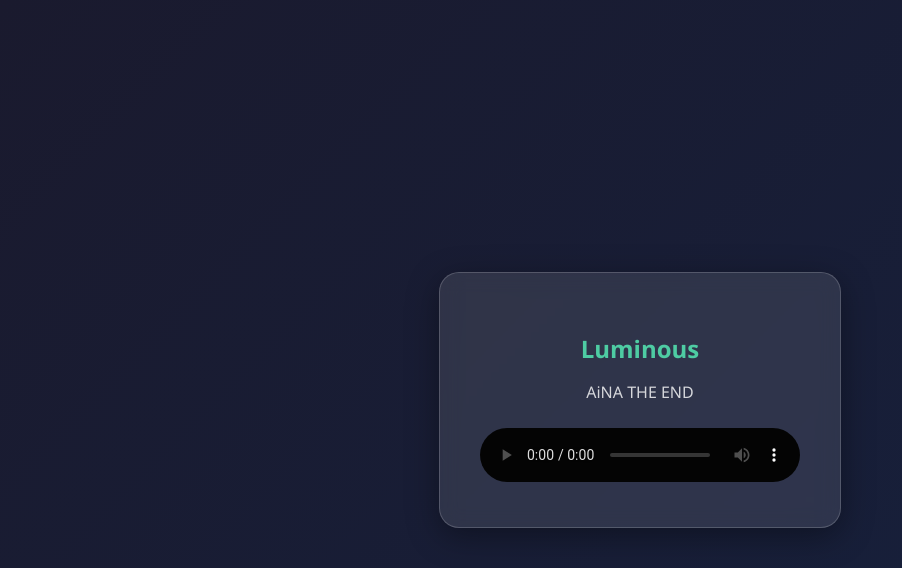
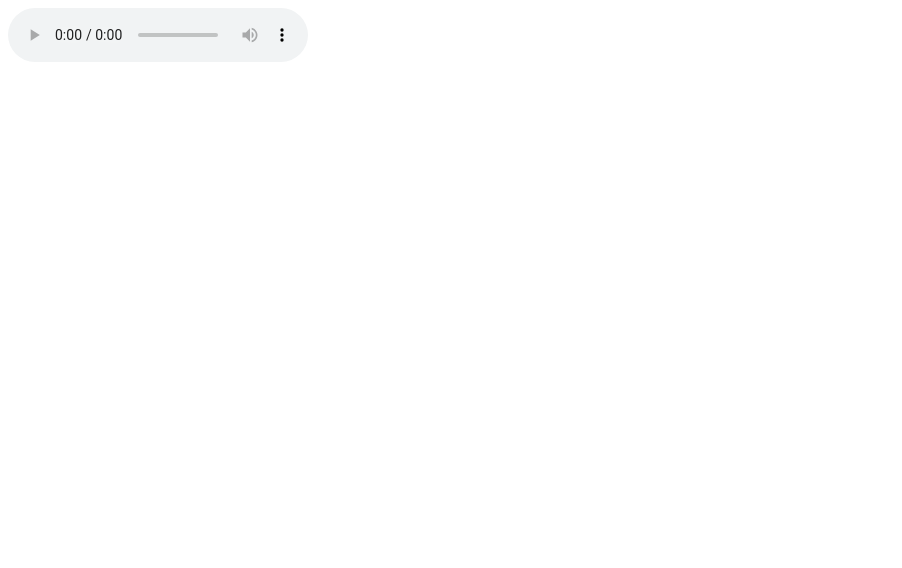
Before and after one commit to liamiskulet/a, a website: page index.html in a window 1280 px wide. Shown: the whole page, without its empty margins (0-902 px from the left). Drawn offline with Linux system fonts and the light colour scheme.

Commit message:
Update index.html

```diff
--- a/index.html
+++ b/index.html
@@ -1,47 +1,4 @@
-<!DOCTYPE html>
-<html lang="en">
-<head>
-    <meta charset="UTF-8">
-    <meta name="viewport" content="width=device-width, initial-scale=1.0">
-    <title>Now Playing: Luminous</title>
-    <style>
-        body {
-            background: linear-gradient(135deg, #1a1a2e 0%, #16213e 100%);
-            color: white;
-            font-family: 'Segoe UI', Tahoma, Geneva, Verdana, sans-serif;
-            display: flex;
-            justify-content: center;
-            align-items: center;
-            height: 100vh;
-            margin: 0;
-        }
-        .player-card {
-            background: rgba(255, 255, 255, 0.1);
-            backdrop-filter: blur(10px);
-            padding: 40px;
-            border-radius: 20px;
-            text-align: center;
-            box-shadow: 0 8px 32px 0 rgba(0, 0, 0, 0.37);
-            border: 1px solid rgba(255, 255, 255, 0.18);
-            width: 320px;
-        }
-        h2 { margin-bottom: 5px; color: #4ecca3; }
-        p { margin-bottom: 25px; opacity: 0.8; }
-        audio {
-            width: 100%;
-            filter: sepia(20%) saturate(70%) grayscale(100%) contrast(99%) invert(100%);
-        }
-    </style>
-</head>
-<body>
-    <div class="player-card">
-        <h2>Luminous</h2>
-        <p>AiNA THE END</p>
-
-        <audio controls>
-            <source src="luminous.mp3" type="audio/mpeg">
-            Your browser does not support the audio element.
-        </audio>
-    </div>
-</body>
-</html>
+<audio controls>
+    <source src="luminous.mp3" type="audio/mpeg">
+    Your browser does not support the audio element.
+</audio>
```
